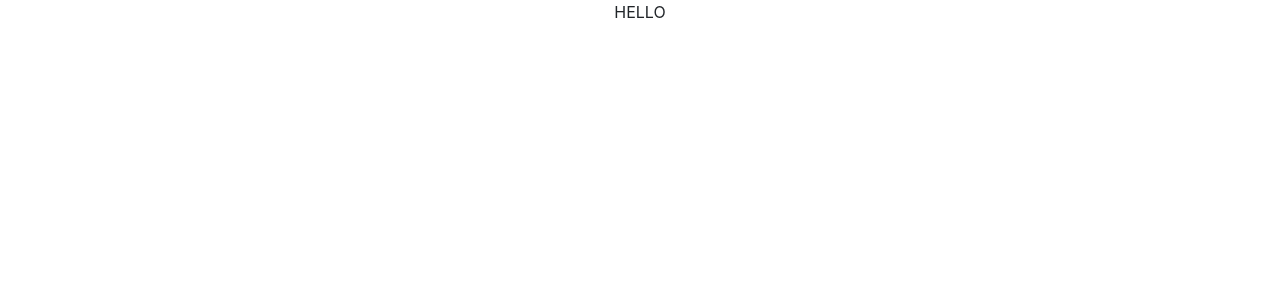
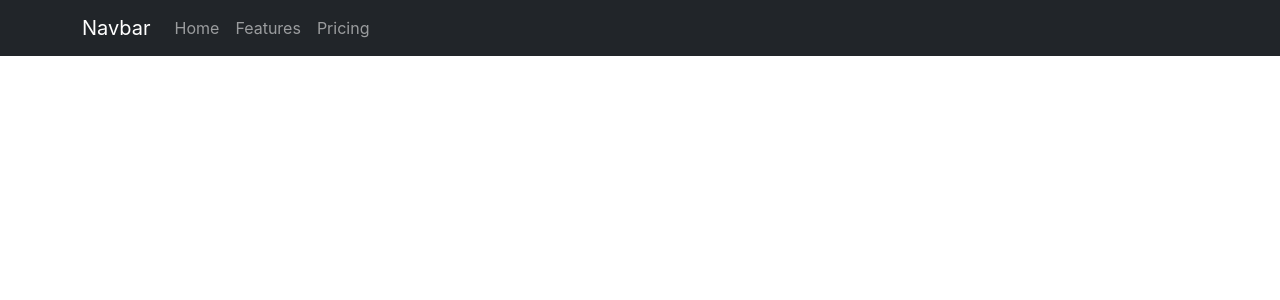
Before and after one commit to mokimokheonpark/picture-shop, a React (Create React App) app: page / in a window 1280 px wide. Shown: the top 300 px of the page. Built offline with nearby package versions, Linux system fonts and the light colour scheme.

Commit message:
created Navbar

```diff
--- a/src/App.js
+++ b/src/App.js
@@ -1,7 +1,21 @@
+import { Container, Nav, Navbar } from "react-bootstrap";
 import "./App.css";
 
 function App() {
-  return <div className="App">HELLO</div>;
+  return (
+    <div className="App">
+      <Navbar bg="dark" variant="dark">
+        <Container>
+          <Navbar.Brand href="#home">Navbar</Navbar.Brand>
+          <Nav className="me-auto">
+            <Nav.Link href="#home">Home</Nav.Link>
+            <Nav.Link href="#features">Features</Nav.Link>
+            <Nav.Link href="#pricing">Pricing</Nav.Link>
+          </Nav>
+        </Container>
+      </Navbar>
+    </div>
+  );
 }
 
 export default App;
```
